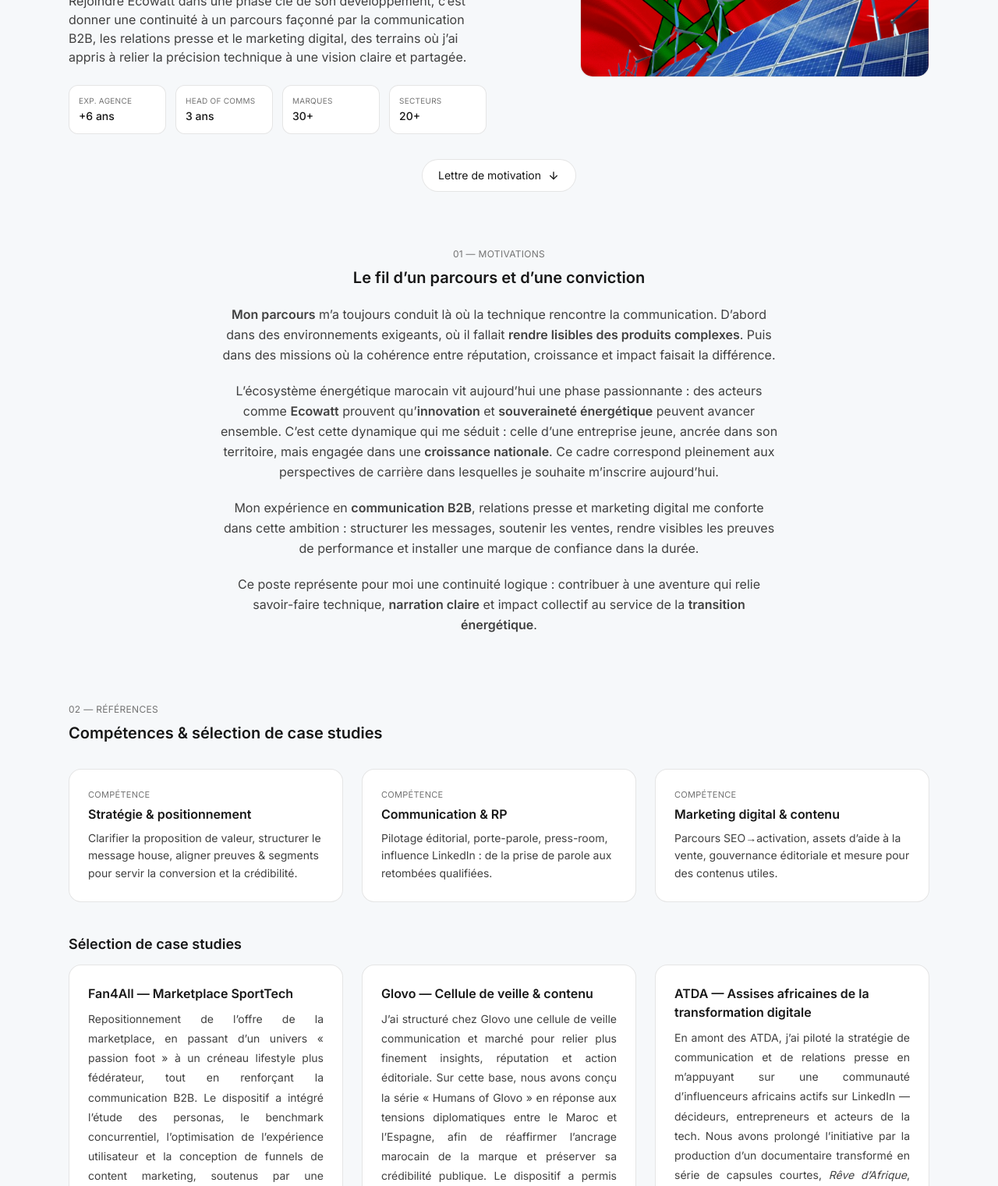
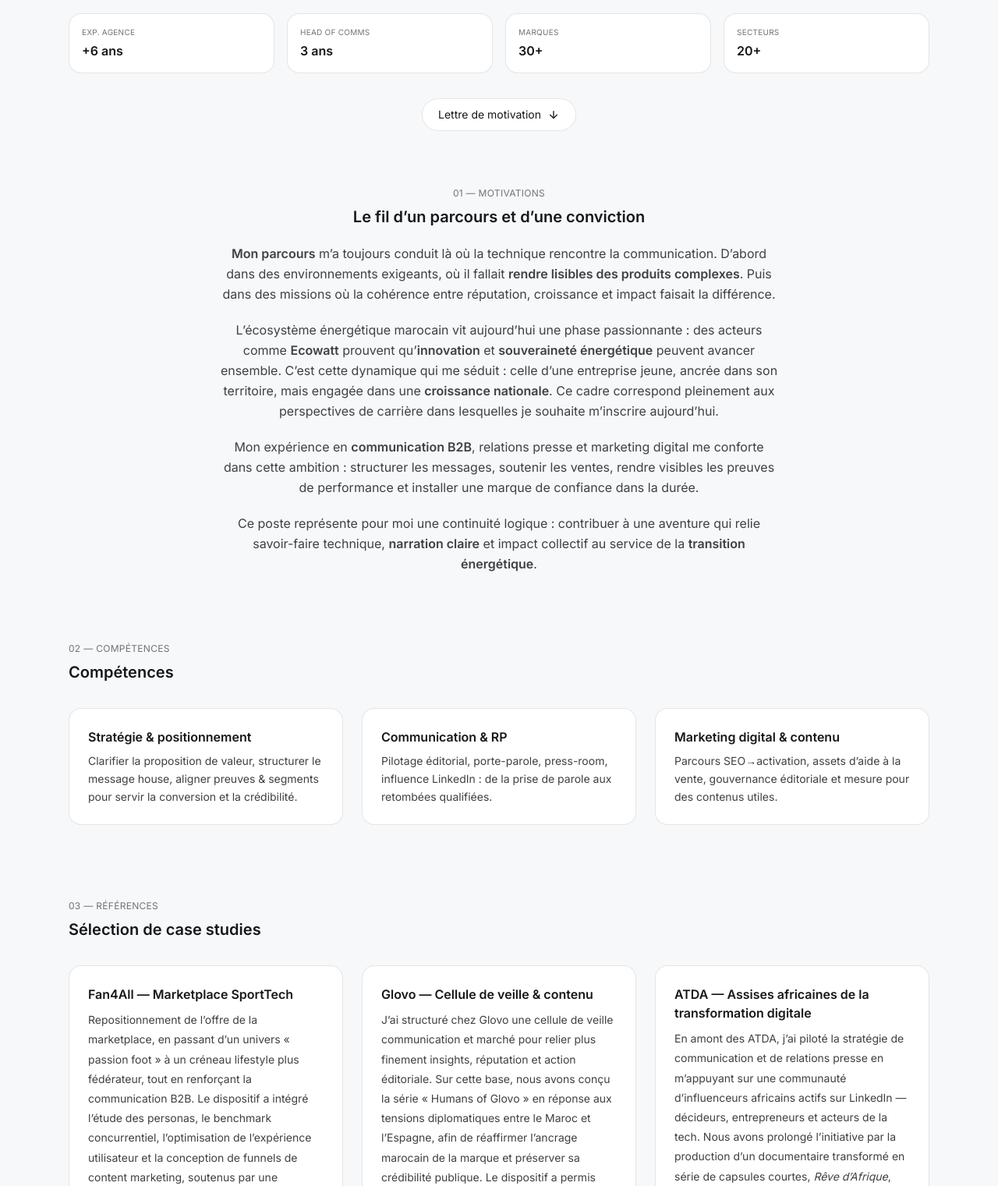
Before and after one commit to sahelpub21-debug/ECOWATT, a plain HTML site: page index.html in a window 1280 px wide. Shown: the part 207-1728 px from the top of the page at 78% size. Drawn offline with nearby package versions, Linux system fonts and the light colour scheme.

Commit message:
Update index.html

```diff
--- a/index.html
+++ b/index.html
@@ -19,7 +19,6 @@
   <style>
     html{scroll-behavior:smooth}
     .glass{backdrop-filter:saturate(160%) blur(10px);-webkit-backdrop-filter:saturate(160%) blur(10px)}
-    .justify-text{text-align:justify}
   </style>
 </head>
 <body class="bg-[#F6F8FA] text-[#0B1220] font-inter selection:bg-accent/15 selection:text-[#0B1220]">
@@ -57,60 +56,48 @@
             <li><a href="#approche" class="hover:text-neutral-900">Background & approche</a></li>
           </ul>
 
-          <!-- CTA (rien à ajouter ici) -->
           <div class="hidden md:block"></div>
         </nav>
       </div>
     </div>
   </header>
 
-  <!-- Hero -->
+  <!-- Section Hero (image supprimée, texte pleine largeur) -->
   <section id="apercu" class="relative isolate pt-24">
     <div class="pointer-events-none absolute inset-0 -z-10">
       <div class="absolute inset-0 bg-[radial-gradient(80%_60%_at_50%_0%,rgba(21,195,126,0.08),transparent_60%)]"></div>
     </div>
 
-    <div class="mx-auto grid w-full max-w-6xl grid-cols-1 items-start gap-8 px-6 sm:grid-cols-2">
-      <!-- Texte -->
-      <div class="flex flex-col items-start gap-5">
+    <div class="mx-auto w-full max-w-6xl px-6">
+      <!-- grille 3 colonnes desktop, texte sur 3 -->
+      <div class="grid grid-cols-1 sm:grid-cols-3 gap-8">
+        <div class="sm:col-span-3 flex flex-col gap-5">
           <h1 class="text-2xl font-semibold leading-tight text-neutral-900 sm:text-3xl lg:text-4xl">Donner sens à un parcours, servir une mission</h1>
-        <p class="max-w-xl text-base text-neutral-700">
+          <p class="text-base text-neutral-800">
             Rejoindre Ecowatt dans une phase clé de son développement, c’est donner une continuité à un parcours façonné par la communication B2B,
             les relations presse et le marketing digital, des terrains où j’ai appris à relier la précision technique à une vision claire et partagée.
           </p>
 
-        <!-- Insights -> mini dashboard compact (plus des "boutons") -->
-        <div class="mt-1 w-full">
-          <div class="grid grid-cols-2 sm:grid-cols-4 gap-3">
-            <div class="rounded-xl border border-black/10 bg-white p-3">
+          <!-- Insights -> mini dashboard compact, bien aligné (pas des "boutons") -->
+          <div class="grid grid-cols-2 sm:grid-cols-4 gap-4">
+            <div class="rounded-2xl border border-black/10 bg-white p-4">
               <div class="text-[10px] uppercase tracking-wide text-neutral-500">Exp. agence</div>
-              <div class="mt-0.5 text-sm font-medium text-neutral-900">+6 ans</div>
+              <div class="mt-1 text-base font-semibold text-neutral-900">+6 ans</div>
             </div>
-            <div class="rounded-xl border border-black/10 bg-white p-3">
+            <div class="rounded-2xl border border-black/10 bg-white p-4">
               <div class="text-[10px] uppercase tracking-wide text-neutral-500">Head of Comms</div>
-              <div class="mt-0.5 text-sm font-medium text-neutral-900">3 ans</div>
+              <div class="mt-1 text-base font-semibold text-neutral-900">3 ans</div>
             </div>
-            <div class="rounded-xl border border-black/10 bg-white p-3">
+            <div class="rounded-2xl border border-black/10 bg-white p-4">
               <div class="text-[10px] uppercase tracking-wide text-neutral-500">Marques</div>
-              <div class="mt-0.5 text-sm font-medium text-neutral-900">30+</div>
+              <div class="mt-1 text-base font-semibold text-neutral-900">30+</div>
             </div>
-            <div class="rounded-xl border border-black/10 bg-white p-3">
+            <div class="rounded-2xl border border-black/10 bg-white p-4">
               <div class="text-[10px] uppercase tracking-wide text-neutral-500">Secteurs</div>
-              <div class="mt-0.5 text-sm font-medium text-neutral-900">20+</div>
+              <div class="mt-1 text-base font-semibold text-neutral-900">20+</div>
             </div>
           </div>
         </div>
-      </div>
-
-      <!-- Image plus compacte -->
-      <figure class="relative w-full overflow-hidden rounded-2xl border border-black/10 bg-white max-w-md ml-auto">
-        <img
-          src="Site_centrale_r%C3%A9seau_(placeholder).jpeg"
-          alt="Énergie & réseau — Maroc"
-          class="w-full h-40 sm:h-48 md:h-52 object-cover"
-          loading="eager"
-        />
-      </figure>
       </div>
 
       <!-- Bouton unique centré en bas de section -->
@@ -119,6 +106,7 @@
           Lettre de motivation
           <svg viewBox="0 0 24 24" fill="none" class="h-4 w-4 transition-transform group-hover:translate-y-0.5" stroke="currentColor" stroke-width="2"><path d="M12 5v14"/><path d="m19 12-7 7-7-7"/></svg>
         </a>
+      </div>
     </div>
   </section>
 
@@ -137,80 +125,99 @@
     </div>
   </section>
 
-  <!-- 02 — Références (Compétences + Case studies) -->
-  <section id="references" class="scroll-mt-24 py-12">
+  <!-- 02 — Compétences (SECTION DISTINCTE) -->
+  <section id="competences" class="scroll-mt-24 py-12">
     <div class="mx-auto max-w-6xl px-6">
       <header class="mb-8">
-        <div class="text-xs uppercase tracking-wide text-neutral-500">02 — Références</div>
-        <h2 class="mt-2 text-xl font-semibold text-neutral-900">Compétences & sélection de case studies</h2>
+        <div class="text-xs uppercase tracking-wide text-neutral-500">02 — Compétences</div>
+        <h2 class="mt-2 text-xl font-semibold text-neutral-900">Compétences</h2>
       </header>
 
-      <!-- Compétences -->
-      <div id="competences" class="mb-10 grid gap-6 md:grid-cols-3">
+      <div class="grid gap-6 md:grid-cols-3">
         <div class="rounded-2xl border border-black/10 bg-white p-6">
-          <div class="text-[11px] uppercase tracking-wide text-neutral-500 mb-1">Compétence</div>
           <h3 class="text-base font-semibold text-neutral-900">Stratégie & positionnement</h3>
           <p class="mt-2 text-sm leading-relaxed text-neutral-700">Clarifier la proposition de valeur, structurer le message house, aligner preuves & segments pour servir la conversion et la crédibilité.</p>
         </div>
         <div class="rounded-2xl border border-black/10 bg-white p-6">
-          <div class="text-[11px] uppercase tracking-wide text-neutral-500 mb-1">Compétence</div>
           <h3 class="text-base font-semibold text-neutral-900">Communication & RP</h3>
           <p class="mt-2 text-sm leading-relaxed text-neutral-700">Pilotage éditorial, porte-parole, press-room, influence LinkedIn : de la prise de parole aux retombées qualifiées.</p>
         </div>
         <div class="rounded-2xl border border-black/10 bg-white p-6">
-          <div class="text-[11px] uppercase tracking-wide text-neutral-500 mb-1">Compétence</div>
           <h3 class="text-base font-semibold text-neutral-900">Marketing digital & contenu</h3>
           <p class="mt-2 text-sm leading-relaxed text-neutral-700">Parcours SEO→activation, assets d’aide à la vente, gouvernance éditoriale et mesure pour des contenus utiles.</p>
         </div>
       </div>
+    </div>
+  </section>
 
-      <!-- Case studies -->
-      <div class="mb-3">
-        <h3 class="text-lg font-semibold text-neutral-900">Sélection de case studies</h3>
-      </div>
+  <!-- 03 — Références / Sélection de case studies -->
+  <section id="references" class="scroll-mt-24 py-12">
+    <div class="mx-auto max-w-6xl px-6">
+      <header class="mb-8">
+        <div class="text-xs uppercase tracking-wide text-neutral-500">03 — Références</div>
+        <h2 class="mt-2 text-xl font-semibold text-neutral-900">Sélection de case studies</h2>
+      </header>
 
       <div class="grid gap-6 md:grid-cols-3 items-stretch">
         <!-- Fan4All -->
         <article class="h-full rounded-2xl border border-black/10 bg-white p-6 flex flex-col">
-          <h4 class="text-base font-semibold text-neutral-900">Fan4All — Marketplace SportTech</h4>
-          <p class="mt-2 text-sm leading-[1.8] text-neutral-700 justify-text">
+          <h3 class="text-base font-semibold text-neutral-900">Fan4All — Marketplace SportTech</h3>
+          <p class="mt-2 text-sm leading-[1.8] text-neutral-700">
             Repositionnement de l’offre de la marketplace, en passant d’un univers « passion foot » à un créneau lifestyle plus fédérateur, tout en renforçant la communication B2B. Le dispositif a intégré l’étude des personas, le benchmark concurrentiel, l’optimisation de l’expérience utilisateur et la conception de funnels de content marketing, soutenus par une stratégie RP générant plus de <strong>€300K de PR Value</strong>. <em>(Résultat organique sur le marché FR, piloté à distance depuis le Maroc — start-up en phase de lancement.)</em>
           </p>
           <figure class="mt-4 w-full aspect-[16/9] overflow-hidden rounded-xl border border-black/10 bg-white">
             <img src="Fan4all_case_study.jpeg" alt="Fan4All — Repositionnement & RP" class="h-full w-full object-cover"/>
           </figure>
+          <div class="mt-4">
+            <a href="https://sahelpub21-debug.github.io/Fanforall/" target="_blank" rel="noreferrer" class="inline-flex items-center gap-2 rounded-full border border-black/10 px-4 py-2 text-sm text-neutral-900 hover:border-black/20 hover:bg-neutral-900/5">
+              Voir case study
+              <svg viewBox="0 0 24 24" fill="none" class="h-4 w-4" stroke="currentColor" stroke-width="2"><path d="m9 18 6-6-6-6"/><path d="M15 12H3"/></svg>
+            </a>
+          </div>
         </article>
 
         <!-- Glovo -->
         <article class="h-full rounded-2xl border border-black/10 bg-white p-6 flex flex-col">
-          <h4 class="text-base font-semibold text-neutral-900">Glovo — Cellule de veille & contenu</h4>
-          <p class="mt-2 text-sm leading-[1.8] text-neutral-700 justify-text">
+          <h3 class="text-base font-semibold text-neutral-900">Glovo — Cellule de veille & contenu</h3>
+          <p class="mt-2 text-sm leading-[1.8] text-neutral-700">
             J’ai structuré chez Glovo une cellule de veille communication et marché pour relier plus finement insights, réputation et action éditoriale. Sur cette base, nous avons conçu la série « Humans of Glovo » en réponse aux tensions diplomatiques entre le Maroc et l’Espagne, afin de réaffirmer l’ancrage marocain de la marque et préserver sa crédibilité publique. Le dispositif a permis d’orienter la conversation vers l’humain, d’outiller les prises de parole et de consolider la confiance dans un contexte sensible.
           </p>
           <figure class="mt-4 w-full aspect-[16/9] overflow-hidden rounded-xl border border-black/10 bg-white">
             <img src="Glovo_Case%20Study.png" alt="Glovo — Humans of Glovo" class="h-full w-full object-cover"/>
           </figure>
+          <div class="mt-4">
+            <a href="https://yti.my.canva.site/zg-portfolio#glovo" target="_blank" rel="noreferrer" class="inline-flex items-center gap-2 rounded-full border border-black/10 px-4 py-2 text-sm text-neutral-900 hover:border-black/20 hover:bg-neutral-900/5">
+              Voir case study
+              <svg viewBox="0 0 24 24" fill="none" class="h-4 w-4" stroke="currentColor" stroke-width="2"><path d="m9 18 6-6-6-6"/><path d="M15 12H3"/></svg>
+            </a>
+          </div>
         </article>
 
         <!-- ATDA -->
         <article class="h-full rounded-2xl border border-black/10 bg-white p-6 flex flex-col">
-          <h4 class="text-base font-semibold text-neutral-900">ATDA — Assises africaines de la transformation digitale</h4>
-          <p class="mt-2 text-sm leading-[1.8] text-neutral-700 justify-text">
+          <h3 class="text-base font-semibold text-neutral-900">ATDA — Assises africaines de la transformation digitale</h3>
+          <p class="mt-2 text-sm leading-[1.8] text-neutral-700">
             En amont des ATDA, j’ai piloté la stratégie de communication et de relations presse en m’appuyant sur une communauté d’influenceurs africains actifs sur LinkedIn — décideurs, entrepreneurs et acteurs de la tech. Nous avons prolongé l’initiative par la production d’un documentaire transformé en série de capsules courtes, <em>Rêve d’Afrique</em>, pour valoriser des voix panafricaines et maintenir l’attention dans la durée. L’approche a renforcé la portée organique, la qualité des mentions et la cohérence éditoriale autour de l’événement.
           </p>
           <figure class="mt-4 w-full aspect-[16/9] overflow-hidden rounded-xl border border-black/10 bg-white">
             <img src="ATDA_Case_study.jpg" alt="ATDA — RP & capsules vidéo" class="h-full w-full object-cover"/>
           </figure>
+          <div class="mt-4">
+            <a href="https://www.canva.com/design/DAG2_kBHl8M/ernDekhzltrcuZmUlExceg/view" target="_blank" rel="noreferrer" class="inline-flex items-center gap-2 rounded-full border border-black/10 px-4 py-2 text-sm text-neutral-900 hover:border-black/20 hover:bg-neutral-900/5">
+              Voir case study
+              <svg viewBox="0 0 24 24" fill="none" class="h-4 w-4" stroke="currentColor" stroke-width="2"><path d="m9 18 6-6-6-6"/><path d="M15 12H3"/></svg>
+            </a>
+          </div>
         </article>
       </div>
     </div>
   </section>
 
-  <!-- 03 — Background & approche -->
+  <!-- 04 — Background & approche -->
   <section id="approche" class="scroll-mt-24 py-12">
     <div class="mx-auto max-w-6xl px-6">
       <header class="mb-6">
-        <div class="text-xs uppercase tracking-wide text-neutral-500">03 — Background & approche</div>
+        <div class="text-xs uppercase tracking-wide text-neutral-500">04 — Background & approche</div>
         <h2 class="mt-2 text-xl font-semibold text-neutral-900">Trois leviers qui structurent ma manière de travailler</h2>
       </header>
 
```
Lines whose indentation alone changed are shown as unchanged.
